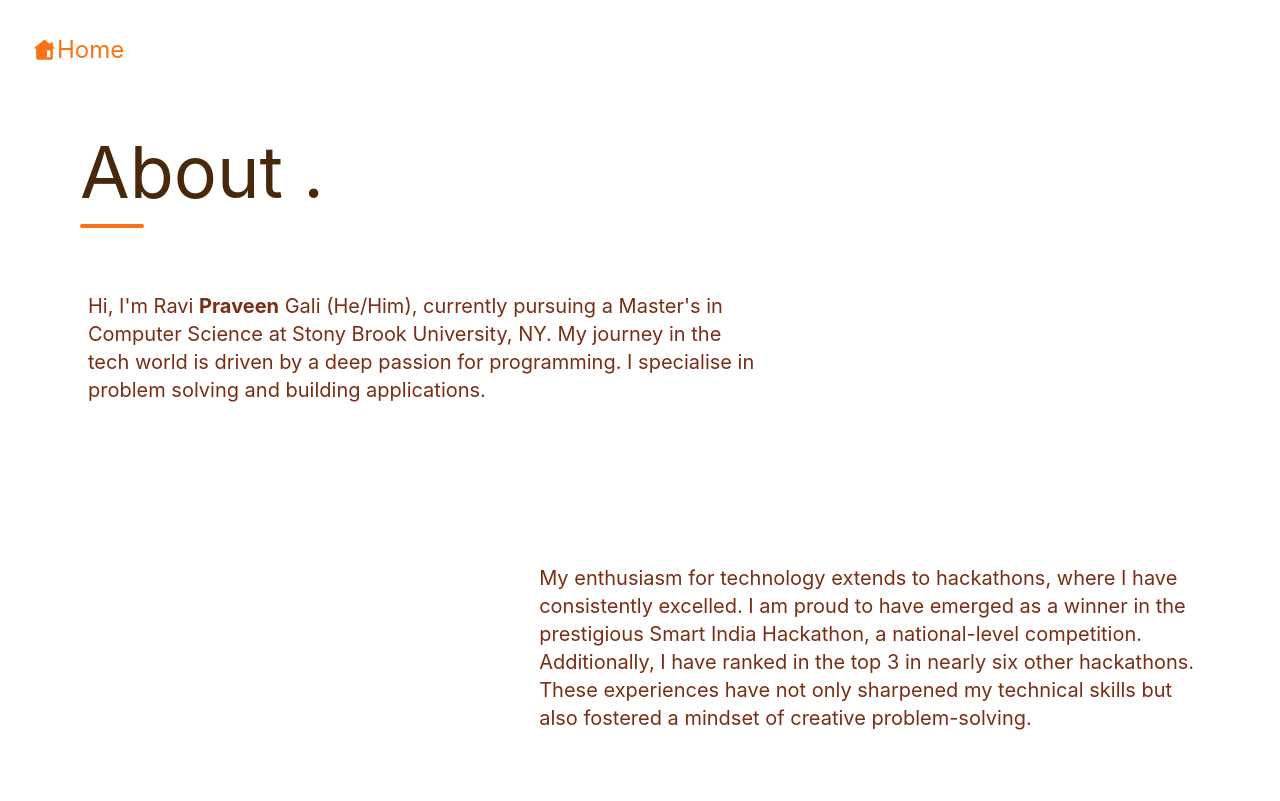
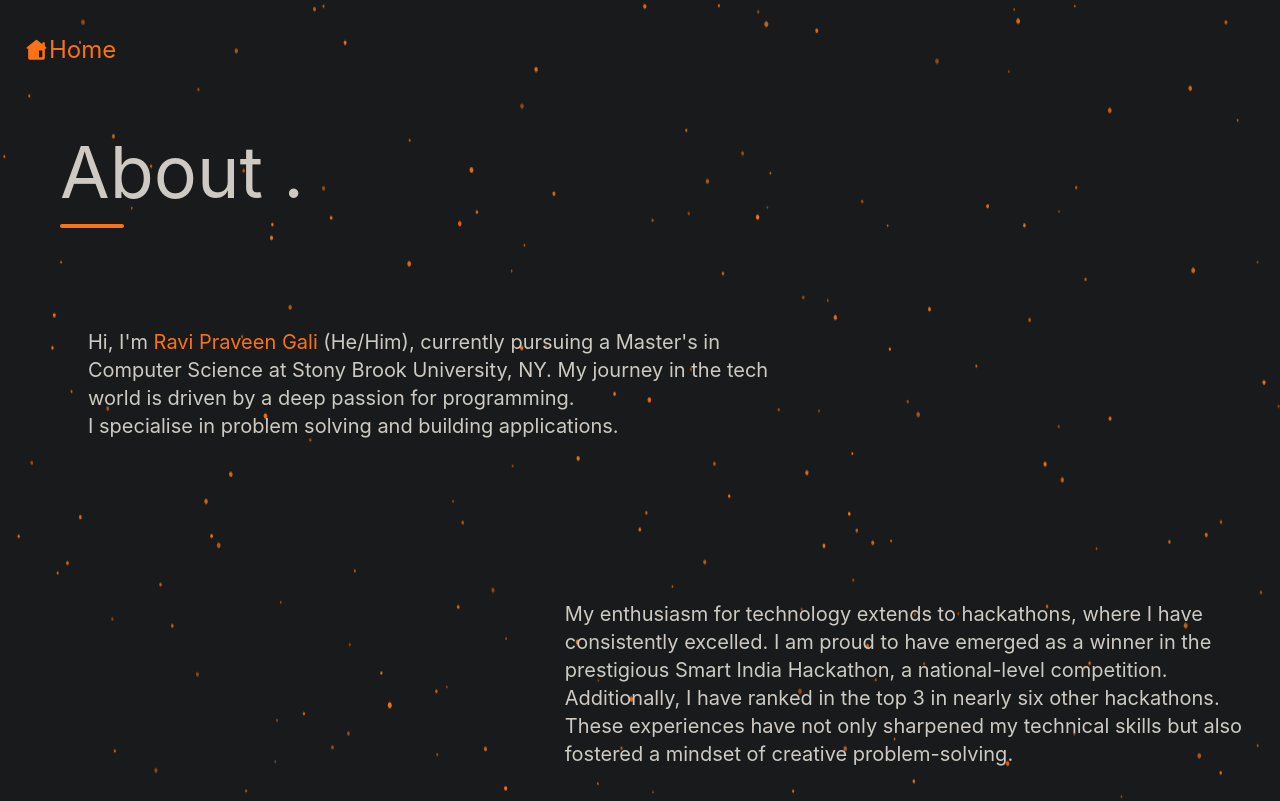
Before and after one commit to grpnpraveen/portfolio, a React (Vite) app: page /portfolio/about in a window 1280 px wide. Shown: the top 801 px of the page. Built offline with nearby package versions, Linux system fonts and the light colour scheme; no server answers.

Commit message:
till transitoin and size

```diff
--- a/src/components/About.jsx
+++ b/src/components/About.jsx
@@ -1,40 +1,63 @@
 import Transition from "./Transition";
+import { motion } from "framer-motion";
 
 function About()
 {
 
     return(
       <>
-      <Transition text_color_to='text-orange-500' bg_color_to='bg-orange-500' heading='About' >
+      <Transition text_color_to='text-orange-500' bg_color_to='bg-orange-500' heading='About' star_color_to='rgb(249, 115, 22,'>
 
-        <div className="flex flex-col p-16">
 
-        <div className="text-left w-[60%] text-xl text-orange-900">
-        Hi, I'm Ravi <span className="font-bold">Praveen</span> Gali (He/Him), currently pursuing a Master's in Computer Science at Stony Brook University, NY. My journey in the tech world is driven by a deep passion for programming. I specialise in problem solving and building applications.
+
+       <div className="flex flex-col mt-16 pl-16 text-xl text-[#cecac3]">
+
+        <motion.div
+          initial={{ x: '-200%' }}
+          animate={{ x: '0%' }}
+          exit={{ x: '100%' }}
+          transition={{ duration: 1, ease: [0.22, 1, 0.36, 1] }}
+        >
+
+          <div className="text-left w-[60%]">
+            Hi, I'm <span className=" text-orange-500">Ravi Praveen Gali</span> (He/Him), currently pursuing a Master's in Computer Science at Stony Brook University, NY. My journey in the tech world is driven by a deep passion for programming. <br></br>I specialise in problem solving and building applications.
           </div>
+        </motion.div>
+
 
         <div className="flex flex-row mt-40">
+
           <div className="size-[40%] bg-black">
 
           </div>
-            <div className="text-left text-xl w-[60%] text-orange-900">
+
+
+          <div className="text-left text-xl w-[60%]">
           My enthusiasm for technology extends to hackathons, where I have consistently excelled. I am proud to have emerged as a winner in the prestigious Smart India Hackathon, a national-level competition. Additionally, I have ranked in the top 3 in nearly six other hackathons. These experiences have not only sharpened my technical skills but also fostered a mindset of creative problem-solving.
           </div>
+
         </div>
         <div className="flex flex-row mt-40">
-          <div className="text-left text-xl w-[40%] text-orange-900">
-            My enthusiasm for technology extends to hackathons, where I have consistently excelled. I am proud to have emerged as a winner in the prestigious Smart India Hackathon, a national-level competition. Additionally, I have ranked in the top 3 in nearly six other hackathons. These experiences have not only sharpened my technical skills but also fostered a mindset of creative problem-solving.
-            </div>
+
           <div className="size-[40%] bg-black">
 
+          </div>
+
+
+          <div className="text-left text-xl w-[60%]">
+          My enthusiasm for technology extends to hackathons, where I have consistently excelled. I am proud to have emerged as a winner in the prestigious Smart India Hackathon, a national-level competition. Additionally, I have ranked in the top 3 in nearly six other hackathons. These experiences have not only sharpened my technical skills but also fostered a mindset of creative problem-solving.
           </div>
 
         </div>
 
 
+
+
+
     </div>
 
     </Transition>
+
       </>
     );
 
--- a/src/components/Centerstage.jsx
+++ b/src/components/Centerstage.jsx
@@ -4,6 +4,7 @@ import Infocard from './Infocard'
 import Media from './Media'
 import PropTypes from 'prop-types';
 import { Link } from 'react-router-dom';
+import mail_me from '/mail_me.png'
 
 // import classNames from 'classnames';
 
@@ -63,7 +64,7 @@ function Centerstage(props)
         {/* h-[550px] */}
           <div className="flex flex-row self-center items-center rounded-[20px] bg-gradient-to-r from-[#374151] to-[#111827] mt-5 size-36 shadow-xl hover:shadow-sm">
             {/* <img src={Face} className="justify-center item-center size-30"/> */}
-            <Memoji/>
+            {/* <Memoji/> */}
           </div>
 
           <h2 className=" font-semibold from-neutral-50 text-2xl mt-4">Ravi Praveen Gali</h2>
@@ -116,7 +117,7 @@ function Centerstage(props)
 
           <Tooltip text="Mail Me">
             <Media href='mailto:grpnpraveen@gmail.com'>
-              <img draggable="false"  src='./mail_me.png'></img>
+              <img draggable="false"  src={mail_me}></img>
             </Media>
         </Tooltip>
 
--- a/src/components/Experience.jsx
+++ b/src/components/Experience.jsx
@@ -5,7 +5,7 @@ function Experience()
 
     return(
       <>
-      <Transition text_color_to='text-yellow-500' bg_color_to='bg-yellow-500' heading='Experience' >
+      <Transition text_color_to='text-yellow-500' bg_color_to='bg-yellow-500' heading='Experience' star_color_to="rgb(234, 179, 8,">
 
 
 
--- a/src/components/Navbar.jsx
+++ b/src/components/Navbar.jsx
@@ -1,9 +1,7 @@
 import '../App.css'
-// import wave from '../assets/wave'
 import { Link } from 'react-router-dom';
 import {Helmet} from "react-helmet";
 import PropTypes from 'prop-types';
-
 
 Navbar.propTypes = {
     home_color: PropTypes.string,
@@ -26,9 +24,12 @@ function Navbar(props)
 
                 </div>
 
+
                 <div id='text_wave'>
                     Home
                 </div>
+
+
             </Link>
             </div>
             {/* <div className='nav-links'>
--- a/src/components/Projects.jsx
+++ b/src/components/Projects.jsx
@@ -5,7 +5,7 @@ function Projects()
 
     return(
       <>
-           <Transition text_color_to='text-purple-500' bg_color_to='bg-purple-500' heading='Projects' >
+           <Transition text_color_to='text-purple-500' bg_color_to='bg-purple-500' heading='Projects'star_color_to='rgb(168, 85, 247,' >
 
 
 
--- a/src/components/Star.jsx
+++ b/src/components/Star.jsx
@@ -96,8 +96,8 @@ function StarCanvas({color_to}) {
   };
 
   const update = () => {
-    velocity.tx *= 0.96;
-    velocity.ty *= 0.96;
+    velocity.tx *= 0.86;
+    velocity.ty *= 0.86;
 
     velocity.x += (velocity.tx - velocity.x) * 0.2;
     velocity.y += (velocity.ty - velocity.y) * 0.2;
@@ -185,8 +185,9 @@ function StarCanvas({color_to}) {
     };
 
     window.onresize = (_) => resize(canvas);
-    canvas.onmousemove = onMouseMove;
-    document.onmouseleave = onMouseLeave;
+    // canvas.onmousemove = onMouseMove;
+    window.addEventListener('mousemove', onMouseMove);
+    // document.onmouseleave = onMouseLeave;
 
     generate();
     resize(canvas);
--- a/src/components/Transition.jsx
+++ b/src/components/Transition.jsx
@@ -2,18 +2,20 @@ import { motion } from "framer-motion";
 import Navbar from "./Navbar";
 import PropTypes from 'prop-types';
 import '../App.css'
+import StarCanvas from "./Star";
 
 Transition.propTypes = {
     text_color_to: PropTypes.string.isRequired,
     bg_color_to: PropTypes.string.isRequired,
     heading: PropTypes.string.isRequired,
+    star_color_to: PropTypes.string.isRequired,
     children: PropTypes.any
   }
 
 
 
 
-function Transition({text_color_to , heading, children, bg_color_to})
+function Transition({text_color_to , heading, children, bg_color_to, star_color_to})
 {
 
    return(
@@ -25,24 +27,25 @@ function Transition({text_color_to , heading, children, bg_color_to})
             transition={{ duration: 1, ease: [0.22, 1, 0.36, 1] }}
             style={{
               minWidth: '100vw',
-              width: '100vw',
+              boxShadow:'0 8px 32px 0 rgba( 31, 38, 135, 0.37 )',
+              backdropFilter:'blur( 20px )',
               minHeight: '100%',
               height: 'auto',
-              background: 'white',
+              background: '#181a1b',
               position: 'absolute',
               top: '0',
               left: '0',
-              transformOrigin: 'bottom'
+              transformOrigin: 'bottom',
             }}
           >
-
+            <StarCanvas color_to={star_color_to}/>
             {/* CENTER */}
             <div className="m-8">
             <Navbar home_color={text_color_to}/>
             </div>
 
-            <div className="flex flex-col mt-9 ml-5 pl-14">
-                <text className="text-7xl text-[#47280b] self-start">{heading} .</text>
+            <div className="flex flex-col p-9">
+                <text className="text-7xl text-[#cecac3] self-start">{heading} .</text>
 
                 <motion.div
                   className={`w-16 h-1 mt-4 rounded ${bg_color_to}`}
--- a/src/index.css
+++ b/src/index.css
@@ -8,7 +8,7 @@
   align-items: center; /* Center body horizontally */
   min-width: 100vw;
   min-height: 100vh;
-
+  overflow-x: hidden;
   font-family: Inter, system-ui, Avenir, Helvetica, Arial, sans-serif;
   line-height: 1.5;
   font-weight: 400;
```
Lines whose indentation alone changed are shown as unchanged.
